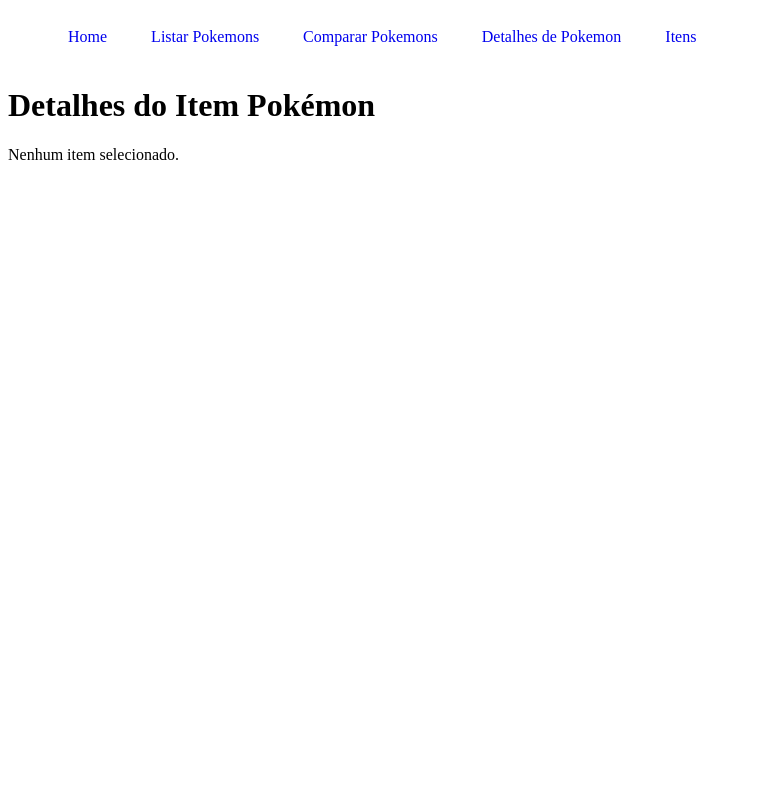
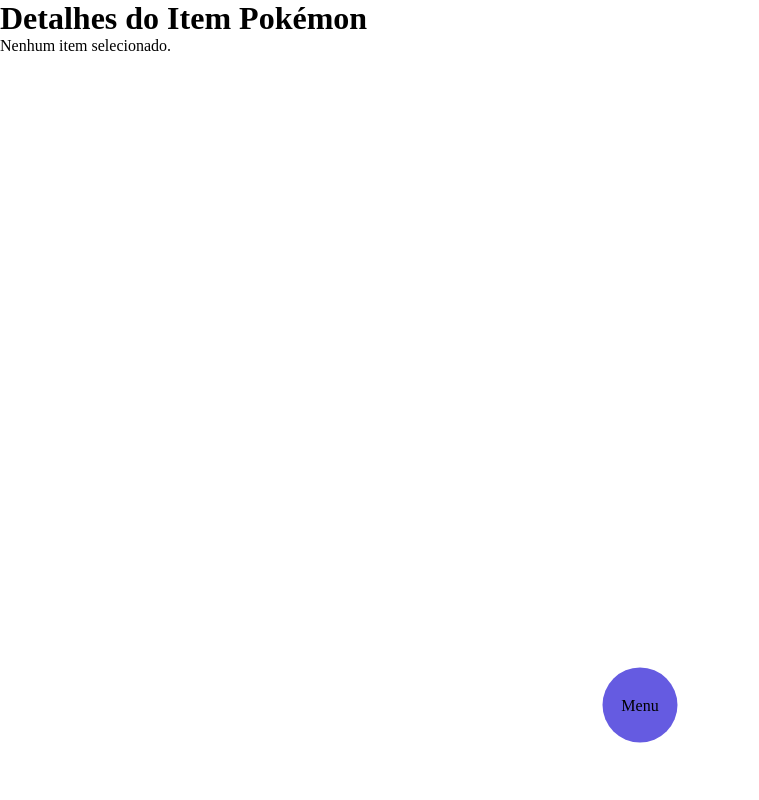
Before and after one commit to VinnyPC/pokedex-php, a PHP site: page /php/detalhes_item.php in a window 1280 px wide. Shown: the whole page, without its empty margins (0-759 px from the left). Run offline with PHP 8.4, Linux system fonts and the light colour scheme; some libraries are stand-ins or nearby versions.

Commit message:
correção de icones menu

```diff
--- a/css/header.css
+++ /dev/null
@@ -1,7 +0,0 @@
-header {
-    padding: 20px !important;
-}
-header a {
-    text-decoration: none;
-    margin-left: 40px;
-}
--- /dev/null
+++ b/css/menu.css
@@ -0,0 +1,160 @@
+.pokemon-container {
+    display: flex;
+    justify-content: space-between;
+}
+
+.pokemon-details {
+    border: 1px solid #ccc;
+    padding: 10px;
+    width: 45%;
+}
+
+.pokemon-details img {
+    max-width: 100px;
+}
+
+@import url('https://fonts.googleapis.com/css2?family=Inter&display=swap');
+
+:root {
+    --white: #ffffff;
+    --light-grey: #edf0f1;
+    --violet: #655be1;
+    --dark-violet: #5146e1;
+    --black: #21232a;
+}
+
+* {
+    margin: 0;
+    padding: 0;
+    box-sizing: border-box;
+}
+
+ul {
+    list-style: none;
+    text-align: center;
+}
+
+a {
+    color: inherit;
+    text-decoration: none;
+    text-align: center;
+}
+.nav {
+    position: fixed;
+    display: flex;
+    justify-content: center;
+    padding-bottom: 20px;
+    border-radius: 5px 5px 25px 25px;
+    margin: auto;
+    bottom: 0;
+    left: 50%;
+    transform: translateX(-50%);
+    background: white;
+}
+
+.nav [type="checkbox"] {
+    position: absolute;
+    left: -9999px;
+}
+
+.nav [type="checkbox"]+label {
+    position: relative;
+    width: 75px;
+    height: 75px;
+    display: flex;
+    align-items: center;
+    justify-content: center;
+    font-size: 16px;
+    cursor: pointer;
+    z-index: 1;
+    background: var(--violet);
+    border-radius: 50%;
+    transform: translateY(-50%);
+    transition: all 0.2s;
+}
+
+.nav [type="checkbox"]+label:hover {
+    background: var(--dark-violet);
+}
+
+.menu li {
+    position: absolute;
+    text-align: center;
+    top: -25px;
+    left: 50%;
+    transform: translateX(-50%);
+    transition: all 0.4s;
+}
+
+.menu li:nth-child(1) {
+    transition-delay: 0.2s;
+}
+
+.menu li:nth-child(2) {
+    transition-delay: 0.15s;
+}
+
+.menu li:nth-child(3) {
+    transition-delay: 0.1s;
+}
+
+.menu li:nth-child(4) {
+    transition-delay: 0.05s;
+}
+
+.menu li a {
+    width: 50px;
+    height: 50px;
+    border-radius: 50%;
+    display: flex;
+    align-items: center;
+    justify-content: center;
+    background: var(--violet);
+}
+
+.menu li a span {
+    position: absolute;
+    top: 0;
+    left: 0;
+    transform: translateY(calc(-100% - 5px));
+    width: 100%;
+    font-size: 13px;
+    white-space: nowrap;
+    pointer-events: none;
+    opacity: 0;
+    transition: opacity 0.3s;
+    color: var(--black);
+    font-weight: bold;
+}
+
+.nav input:checked+label {
+    background: var(--black);
+    transform: translateY(calc(-50% + 4px));
+}
+
+.nav input:checked~.menu li:nth-child(1) {
+    top: -210px;
+    transition-delay: 0.1s;
+}
+
+.nav input:checked~.menu li:nth-child(2) {
+    top: -160px;
+    left: calc(50% - 75px);
+    transition-delay: 0.2s;
+}
+
+.nav input:checked~.menu li:nth-child(3) {
+    top: -160px;
+    left: calc(50% + 75px);
+    transition-delay: 0.3s;
+}
+
+.nav input:checked~.menu li:nth-child(4) {
+    top: -110px;
+    transition-delay: 0.4s;
+}
+
+.nav input:checked~.menu li a span {
+    opacity: 1;
+    transition-delay: 0.9s;
+}
--- a/php/detalhes_item.php
+++ b/php/detalhes_item.php
@@ -3,19 +3,11 @@
 <head>
     <meta charset="UTF-8">
     <meta name="viewport" content="width=device-width, initial-scale=1.0">
-    <link rel="stylesheet" type="text/css" href="../css/header.css">
+    <link rel="stylesheet" type="text/css" href="../css/menu.css">
     <link rel="stylesheet" type="text/css" href="../css/detalhes_item.css">
-    <link rel="stylesheet" type="text/css" href="../css/header.css">
     <title>Detalhes do Item Pokémon</title>
 </head>
 <body>
-    <header>
-        <a href="../../index.php">Home</a>
-        <a href="../../php/listar_pokemons.php">Listar Pokemons</a>
-        <a href="../../php/comparar_pokemon.php">Comparar Pokemons</a>
-        <a href="../../php/detalhes_pokemon.php">Detalhes de Pokemon</a>
-        <a href="../../php/itens.php">Itens</a>
-    </header>
     <h1>Detalhes do Item Pokémon</h1>
     <?php
     if (isset($_GET['url'])) {
@@ -35,5 +27,36 @@
         echo "<p>Nenhum item selecionado.</p>";
     }
     ?>
+<nav class="nav">
+  <input id="menu" type="checkbox">
+  <label for="menu">Menu</label>
+  <ul class="menu">
+    <li>
+      <a href="./comparar_pokemon.php">
+        <span>Comparar</span>
+        <i class="fa-regular fa-clipboard"></i>
+      </a>
+    </li>
+    <li>
+      <a href="./itens.php">
+        <span>Itens</span>
+        <i class="fa-solid fa-bullseye"></i>
+      </a>
+    </li>
+    <li>
+      <a href="./detalhes_pokemon.php">
+        <span>Pokémon</span>
+        <i class="fa-solid fa-magnifying-glass"></i>
+      </a>
+    </li>
+    <li>
+      <a href="./listar_pokemons.php">
+        <span>Pokémons</span>
+        <i class="fa-solid fa-list"></i>
+      </a>
+    </li>
+  </ul>
+</nav>
+<script src="https://kit.fontawesome.com/70ebb0b9ef.js" crossorigin="anonymous"></script>
 </body>
 </html>
```
Also changed, not shown: css/comparar_pokemon.css (+0 -119 lines), php/comparar_pokemon.php (+15 -22 lines), php/detalhes_pokemon.php (+32 -8 lines), php/itens.php (+32 -8 lines), php/listar_pokemons.php (+32 -7 lines).
